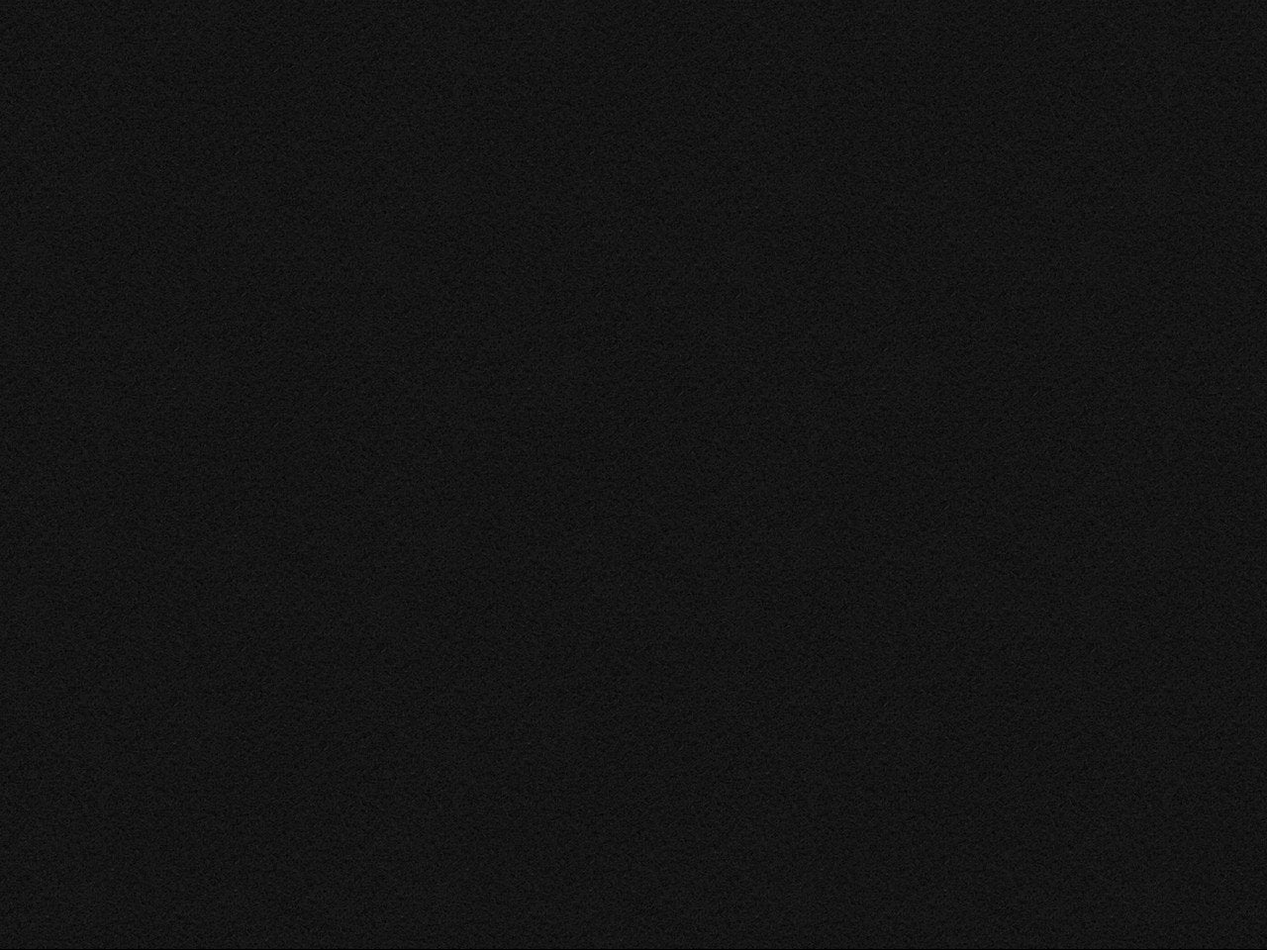
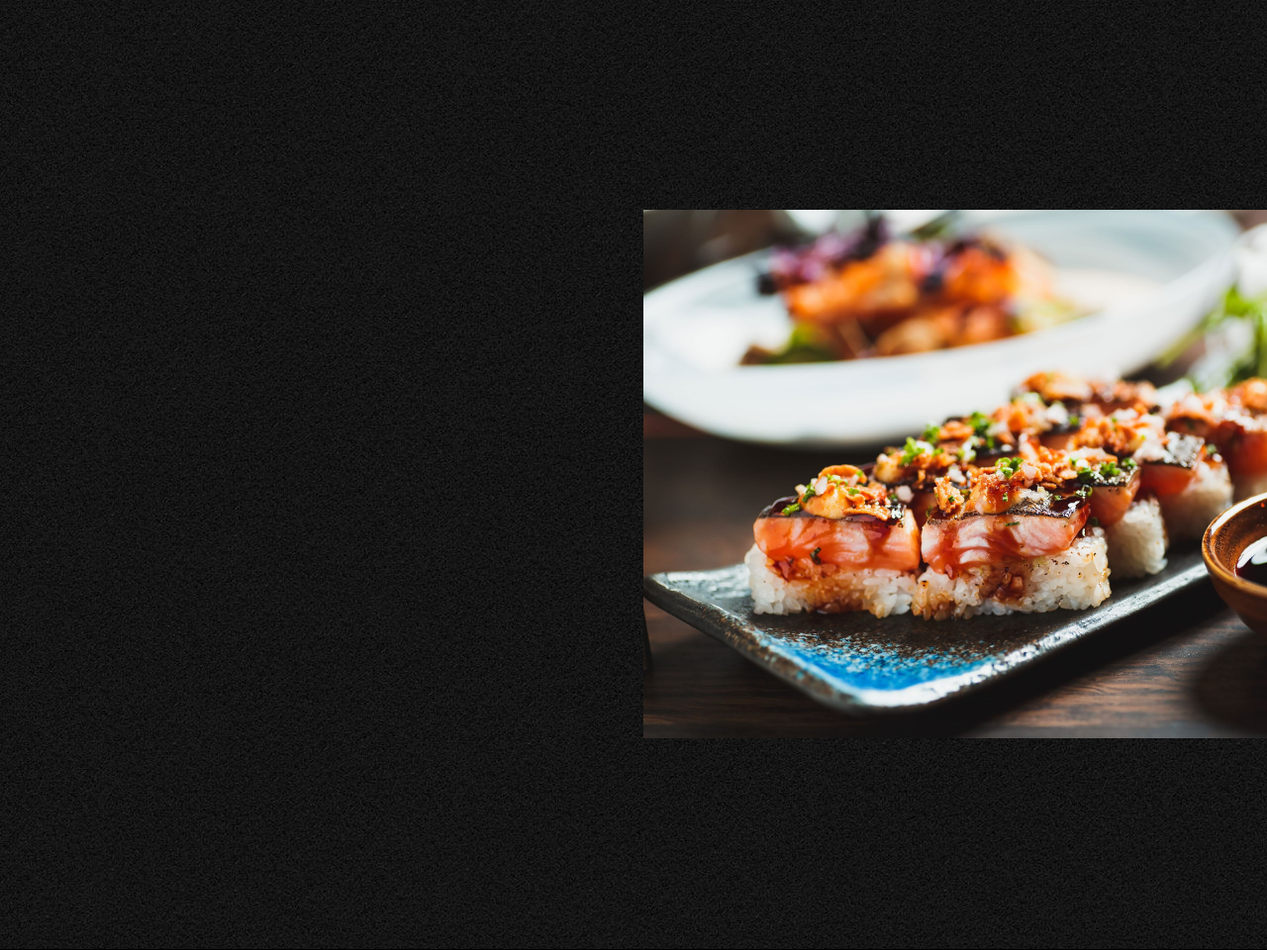
Before and after one commit to Bosse-Org/Bosses-Resturang, a PHP site: page / in a window 1280 px wide; the page is wider, and only the part inside the window is pictured. Shown: the part 431-1391 px from the top of that part at 99% size. Run offline with PHP 8.4, Linux system fonts and the light colour scheme.

Commit message:
1.555553

```diff
--- a/index.php
+++ b/index.php
@@ -2,7 +2,9 @@
 require_once("include/CApp.php");
 $app->renderHeader("Bosses Restaurang");
 ?>
-
+<div id="main">
+    <img id="sushi" src="images/sushiplaceholder.jpg" width="800px">
+</div>
 <?php
 $app->renderFooter();
 ?>
--- a/styles/general.css
+++ b/styles/general.css
@@ -61,6 +61,9 @@ a:hover {
     margin-top: auto;
     font-family: 'Lobster';
     display: flex;
+}
+#sushi {
+    padding-left: 650px;
 }
 #formdiv {
     height: 500px;
```
Also changed, not shown: images/oxfileplaceholder.png (added), images/sushiplaceholder.jpg (added).
